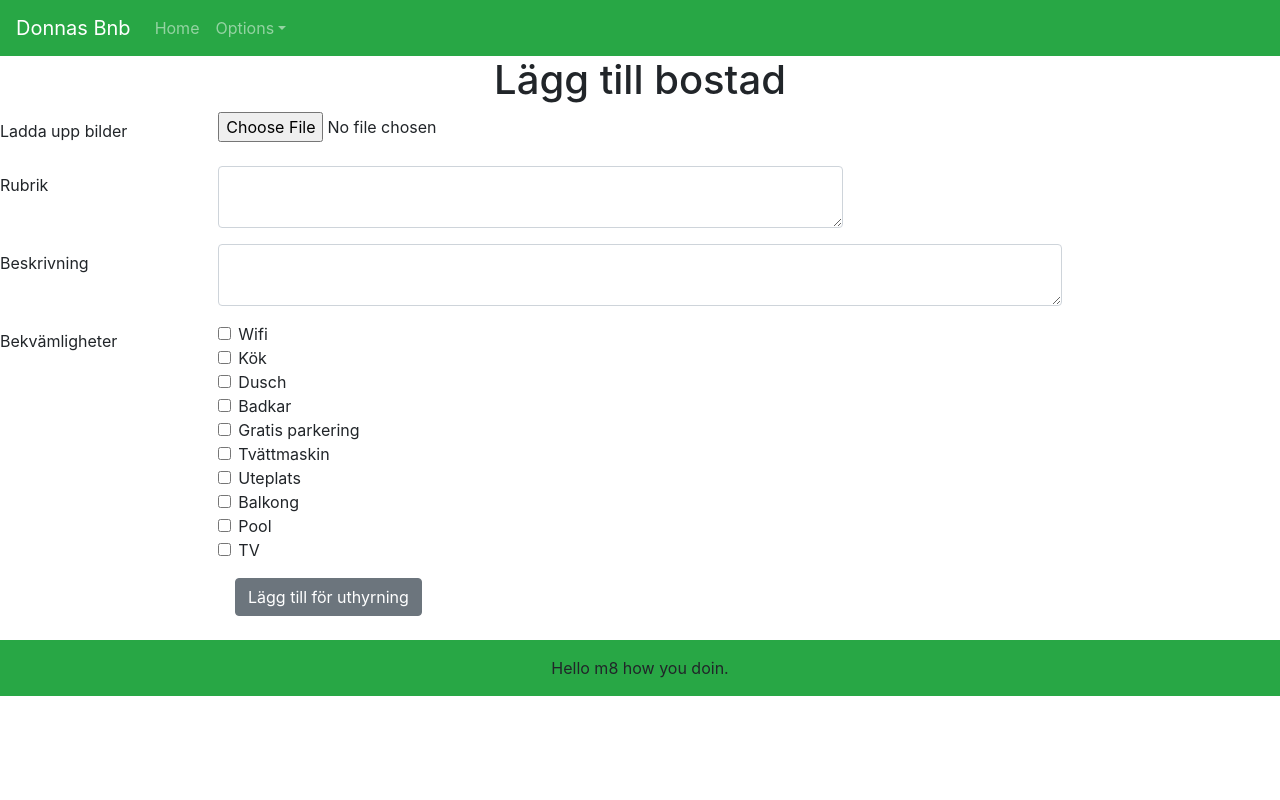
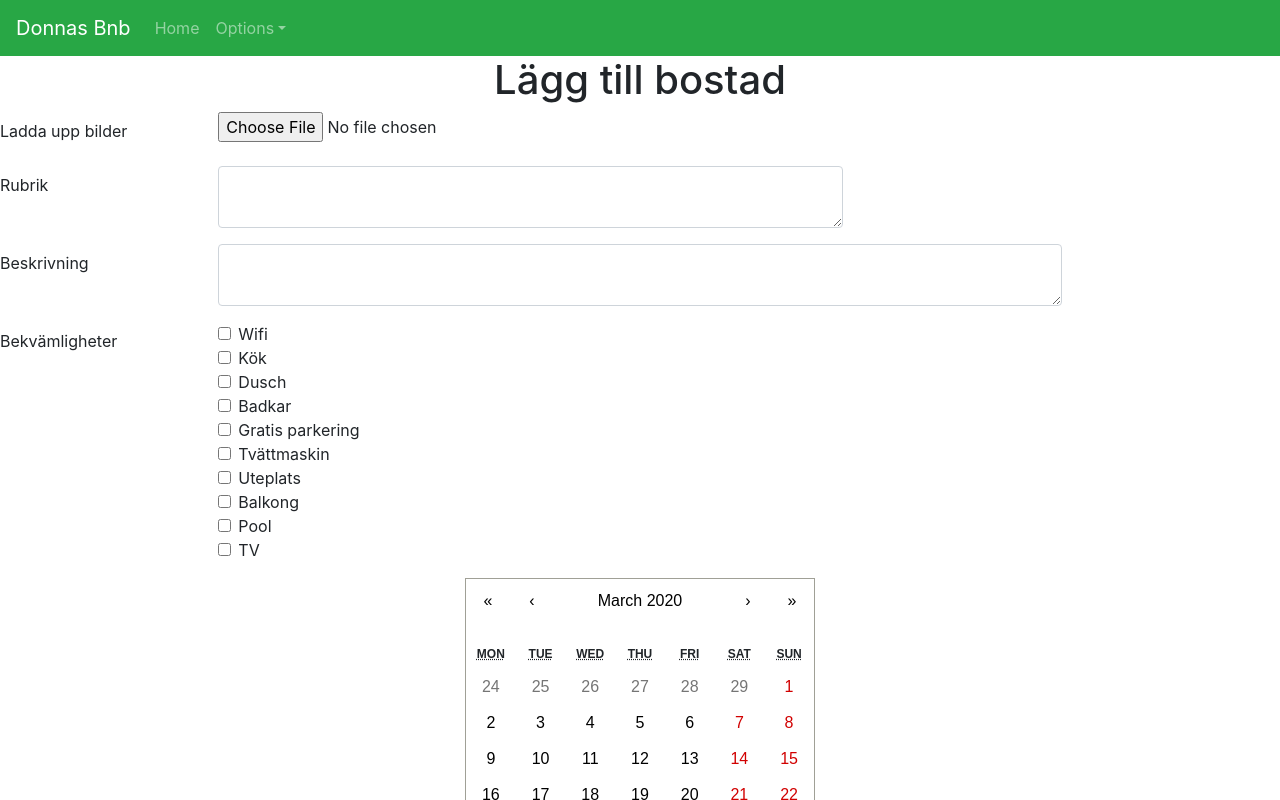
Before and after one commit to malenabengtsson/donnas-bnb, a React (Create React App) app in the folder src/main/resources/frontend/: page / in a window 1280 px wide. Shown: the top 800 px of the page. Built offline with nearby package versions, Linux system fonts and the light colour scheme; no server answers.

Commit message:
added a new npm package.
Added a new npm package for calender in add House for rental component. The Npm package is react-calendar.

```diff
--- a/src/main/resources/frontend/package.json
+++ b/src/main/resources/frontend/package.json
@@ -10,6 +10,7 @@
     "mongoose": "^5.9.5",
     "react": "^16.13.1",
     "react-amazing-proxy": "^1.0.63",
+    "react-calendar": "^3.0.0",
     "react-dom": "^16.13.1",
     "react-router-dom": "^5.1.2",
     "react-scripts": "3.4.0",
--- a/src/main/resources/frontend/src/components/HouseRental.js
+++ b/src/main/resources/frontend/src/components/HouseRental.js
@@ -1,4 +1,4 @@
-import React from "react";
+import React, { useState } from "react";
 import {
   Col,
   Button,
@@ -8,18 +8,28 @@ import {
   Input,
   FormText
 } from "reactstrap";
+import Calendar from "react-calendar";
+import 'react-calendar/dist/Calendar.css';
+
 
 const HouseRental = () => {
+
+  const [date, setDate] = useState('')
+
+  onchange = date => setDate({ date })
+
   return (
     <Form>
       <h1 className="text-center">Lägg till bostad</h1>
       <FormGroup row>
-        <Label for="select-image" sm={2}>Ladda upp bilder</Label>
-        <Col sm={10} >
-          <Input type="file" name="image" id="select-image"/>
+        <Label for="select-image" sm={2}>
+          Ladda upp bilder
+        </Label>
+        <Col sm={10}>
+          <Input type="file" name="image" id="select-image" />
         </Col>
       </FormGroup>
-      <FormGroup row>
+      <FormGroup row >
         <Label for="title-input" sm={2}>
           Rubrik
         </Label>
@@ -63,12 +73,14 @@ const HouseRental = () => {
           </FormGroup>
           <FormGroup check>
             <Label check>
-              <Input type="checkbox" id="free-parking-checkbox" /> Gratis parkering
+              <Input type="checkbox" id="free-parking-checkbox" /> Gratis
+              parkering
             </Label>
           </FormGroup>
           <FormGroup check>
             <Label check>
-              <Input type="checkbox" id="washing-machine-checkbox" /> Tvättmaskin
+              <Input type="checkbox" id="washing-machine-checkbox" />{" "}
+              Tvättmaskin
             </Label>
           </FormGroup>
           <FormGroup check>
@@ -93,9 +105,15 @@ const HouseRental = () => {
           </FormGroup>
         </Col>
       </FormGroup>
-      <FormGroup check row>
+      <FormGroup className="d-flex justify-content-center">
+          <Calendar
+            onChange={onchange}
+            value={date}>
+          </Calendar>
+      </FormGroup>
+      <FormGroup check row className="text-center">
         <Col sm={{ size: 10, offset: 2 }}>
-          <Button>Lägg till för uthyrning</Button>
+          <Button className="btn btn-success" >Lägg till för uthyrning</Button>
         </Col>
       </FormGroup>
     </Form>
@@ -103,3 +121,5 @@ const HouseRental = () => {
 };
 
 export default HouseRental;
+
+// calendar npm = https://www.npmjs.com/package/react-calendar
```
Also changed, not shown: 1 other file (tests, documents, lock files or other folders).
